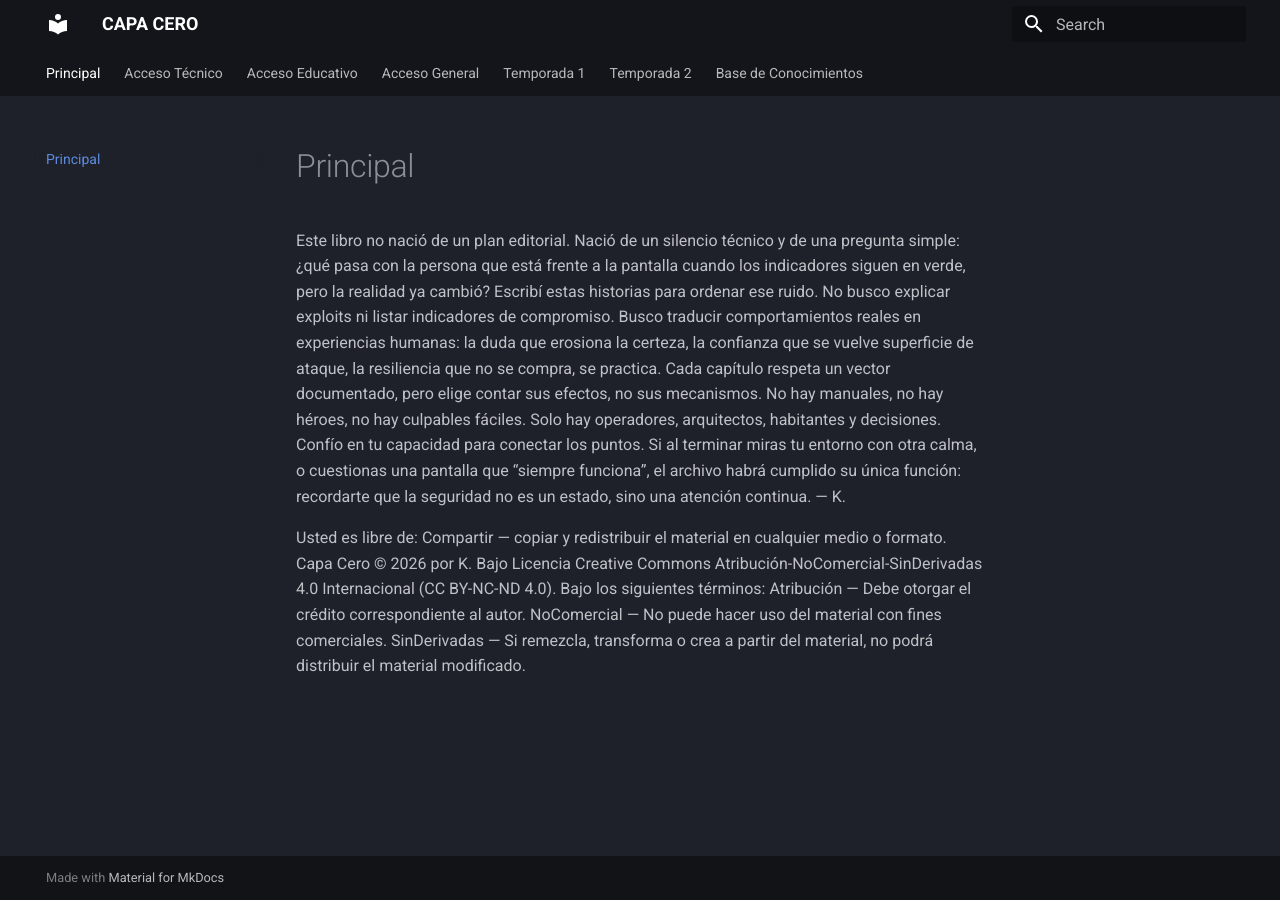
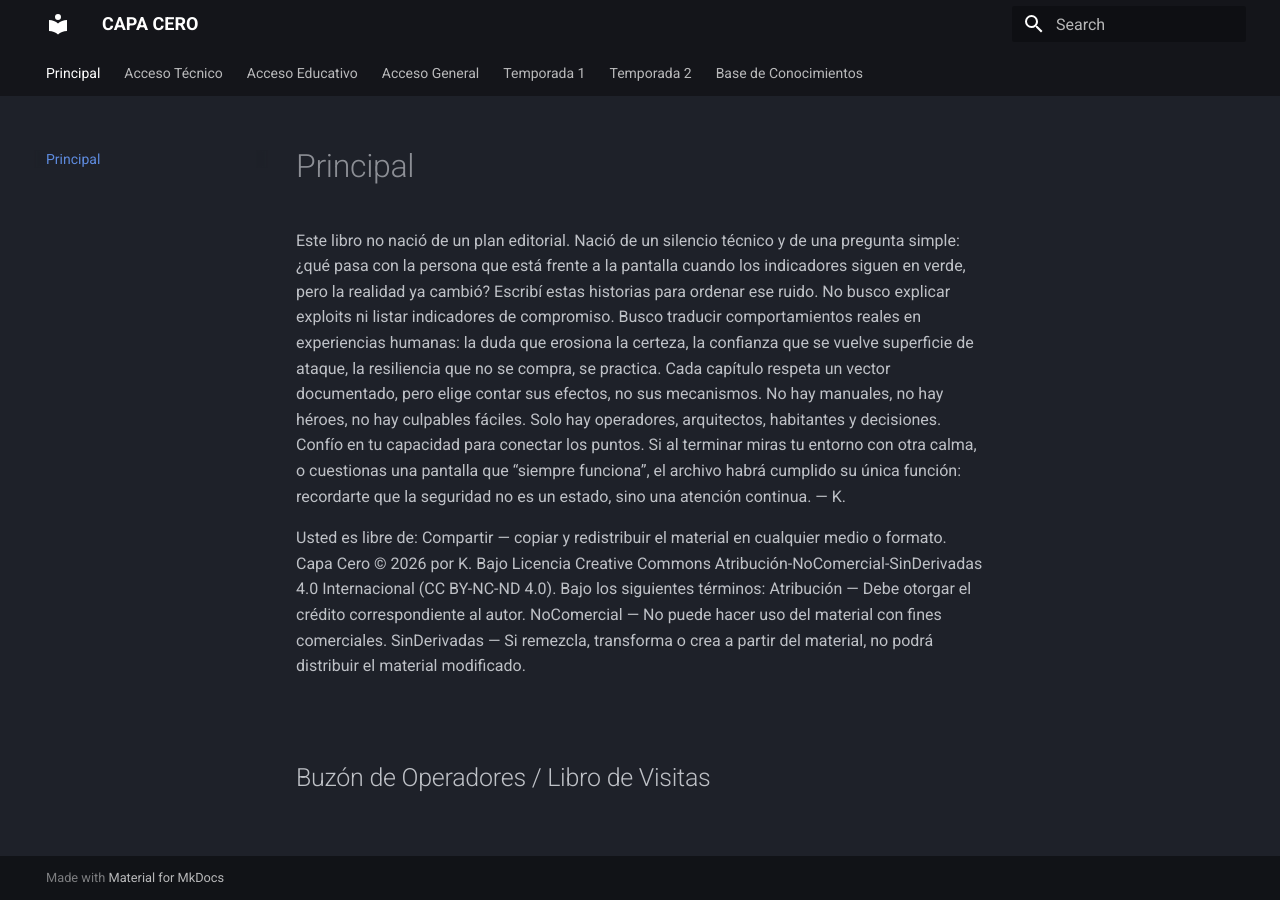
Before and after one commit to kronoz01/CapaCero, an MkDocs documentation site: the page built from docs/index.md, in a window 1280 px wide. Built offline with MkDocs 1.6.1 and Material for MkDocs 9.7.7, drawn with Linux system fonts in a browser that asks for light colours; comment, search, counter and statistics services are not loaded; part of the change alters nothing that is shown.

```diff
--- a/mkdocs.yml
+++ b/mkdocs.yml
@@ -2,6 +2,7 @@ site_name: CAPA CERO
 site_description: Historias operativas de malware real.
 theme:
   name: material
+  custom_dir: overrides
   palette:
     scheme: slate
     primary: black
--- a/overrides/comments.html
+++ b/overrides/main.html
@@ -1,5 +1,9 @@
-{% if page.meta and page.meta.comments == false %}
-  {% else %}
+{% extends "base.html" %}
+
+{% block content %}
+  {{ super() }}
+
+  <!-- Inyección del Buzón de Giscus -->
   <br>
   <h2 id="__comments">Buzón de Operadores / Libro de Visitas</h2>
   <script src="https://giscus.app/client.js"
@@ -17,4 +21,4 @@
           crossorigin="anonymous"
           async>
   </script>
-{% endif %}
+{% endblock %}
```
